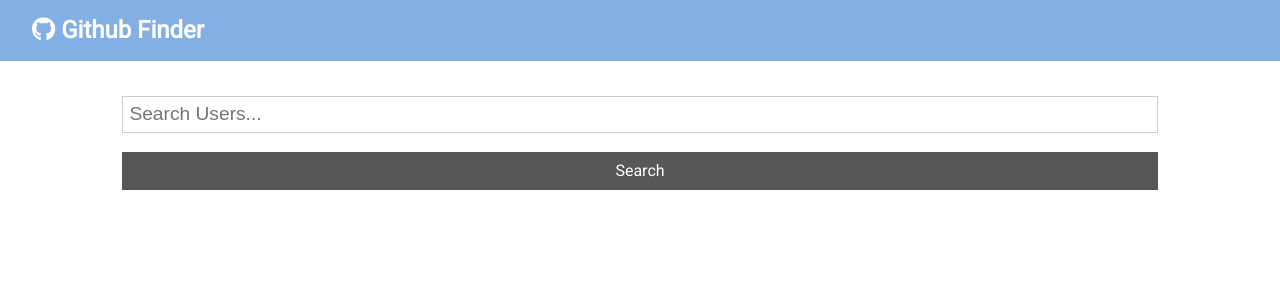
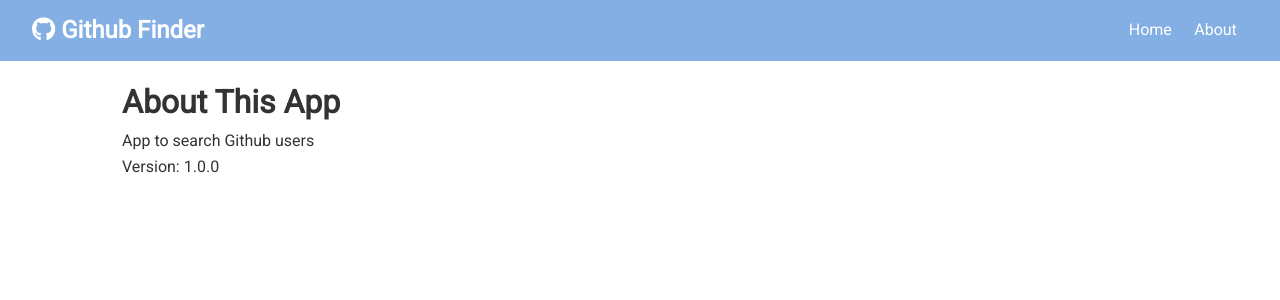
Before and after one commit to Bridgta/github-search, a React (Create React App) app: page /about in a window 1280 px wide. Shown: the top 300 px of the page. Built offline with nearby package versions, Linux system fonts and the light colour scheme.

Commit message:
React router, alert state and component

```diff
--- a/package.json
+++ b/package.json
@@ -9,6 +9,7 @@
     "axios": "^0.19.2",
     "react": "^16.13.1",
     "react-dom": "^16.13.1",
+    "react-router-dom": "^5.1.2",
     "react-scripts": "3.4.1"
   },
   "scripts": {
--- a/src/App.js
+++ b/src/App.js
@@ -1,7 +1,10 @@
-import React, { Component } from "react";
+import React, { Component, Fragment } from "react";
+import { BrowserRouter as Router, Switch, Route } from "react-router-dom";
 import Navbar from "./components/layout/Navbar";
 import Users from "./components/users/Users";
 import Search from "./components/users/Search";
+import Alert from "./components/layout/Alert";
+import About from "./components/pages/About";
 import axios from "axios";
 import "./App.css";
 
@@ -9,17 +12,8 @@
     state = {
         users: [],
         loading: false,
+        alert: null,
     };
-
-    // async componentDidMount() {
-    //     this.setState({ loading: true });
-
-    //     const res = await axios.get(
-    //         `https://api.github.com/users?client_id=${process.env.REACT_APP_GITHUB_CLIENT_ID}&client_secret=${process.env.REACT_APP_GITHUB_CLIENT_SECRET}`
-    //     );
-
-    //     this.setState({ users: res.data, loading: false });
-    // }
 
     searchUsers = async (text) => {
         this.setState({ loading: true });
@@ -32,20 +26,46 @@
 
     clearUsers = () => this.setState({ users: [], loading: false });
 
+    setAlert = (msg, type) => {
+        this.setState({ alert: { msg: msg, type: type } });
+
+        setTimeout(() => this.setState({ alert: null }), 5000);
+    };
+
     render() {
         const { users, loading } = this.state;
         return (
+            <Router>
                 <div className="App">
                     <Navbar />
                     <div className="container">
+                        <Alert alert={this.state.alert} />
+                        <Switch>
+                            <Route
+                                exact
+                                path="/"
+                                render={(props) => (
+                                    <Fragment>
                                         <Search
                                             searchUsers={this.searchUsers}
                                             clearUsers={this.clearUsers}
-                        showClear={users.length > 0 ? true : false}
+                                            showClear={
+                                                users.length > 0 ? true : false
+                                            }
+                                            setAlert={this.setAlert}
                                         />
-                    <Users loading={loading} users={users} />
+                                        <Users
+                                            loading={loading}
+                                            users={users}
+                                        />
+                                    </Fragment>
+                                )}
+                            />
+                            <Route exact path="/about" component={About} />
+                        </Switch>
                     </div>
                 </div>
+            </Router>
         );
     }
 }
--- /dev/null
+++ b/src/components/layout/Alert.jsx
@@ -0,0 +1,13 @@
+import React from "react";
+
+const Alert = ({ alert }) => {
+    return (
+        alert !== null && (
+            <div className={`alert alert-${alert.type}`}>
+                <i className="fas fa-info-circle" /> {alert.msg}
+            </div>
+        )
+    );
+};
+
+export default Alert;
--- a/src/components/layout/Navbar.jsx
+++ b/src/components/layout/Navbar.jsx
@@ -1,5 +1,6 @@
 import React from "react";
 import PropTypes from "prop-types";
+import { Link } from "react-router-dom";
 
 const Navbar = ({ icon, title }) => {
     return (
@@ -7,6 +8,14 @@
             <h1>
                 <i className={icon} /> {title}
             </h1>
+            <ul>
+                <li>
+                    <Link to="/">Home</Link>
+                </li>
+                <li>
+                    <Link to="/about">About</Link>
+                </li>
+            </ul>
         </nav>
     );
 };
--- /dev/null
+++ b/src/components/pages/About.jsx
@@ -0,0 +1,15 @@
+import React, { Fragment } from "react";
+
+const About = () => {
+    return (
+        <Fragment>
+            <div>
+                <h1>About This App</h1>
+                <p>App to search Github users</p>
+                <p>Version: 1.0.0</p>
+            </div>
+        </Fragment>
+    );
+};
+
+export default About;
--- a/src/components/users/Search.jsx
+++ b/src/components/users/Search.jsx
@@ -10,12 +10,17 @@
         searchUsers: PropTypes.func.isRequired,
         clearUsers: PropTypes.func.isRequired,
         showClear: PropTypes.bool.isRequired,
+        setAlert: PropTypes.func.isRequired,
     };
 
     onSubmit = (e) => {
         e.preventDefault();
-        this.props.searchUsers(this.state.text);
-        this.setState({ text: "" });
+        if (this.state.text === "") {
+            this.props.setAlert("Please enter soemthing", "light");
+        } else {
+            this.props.searchUsers(this.state.text);
+            this.setState({ text: "" });
+        }
     };
 
     onChange = (e) => {
```
Also changed, not shown: 1 other file (tests, documents, lock files or other folders). Lines whose indentation alone changed are shown as unchanged.
